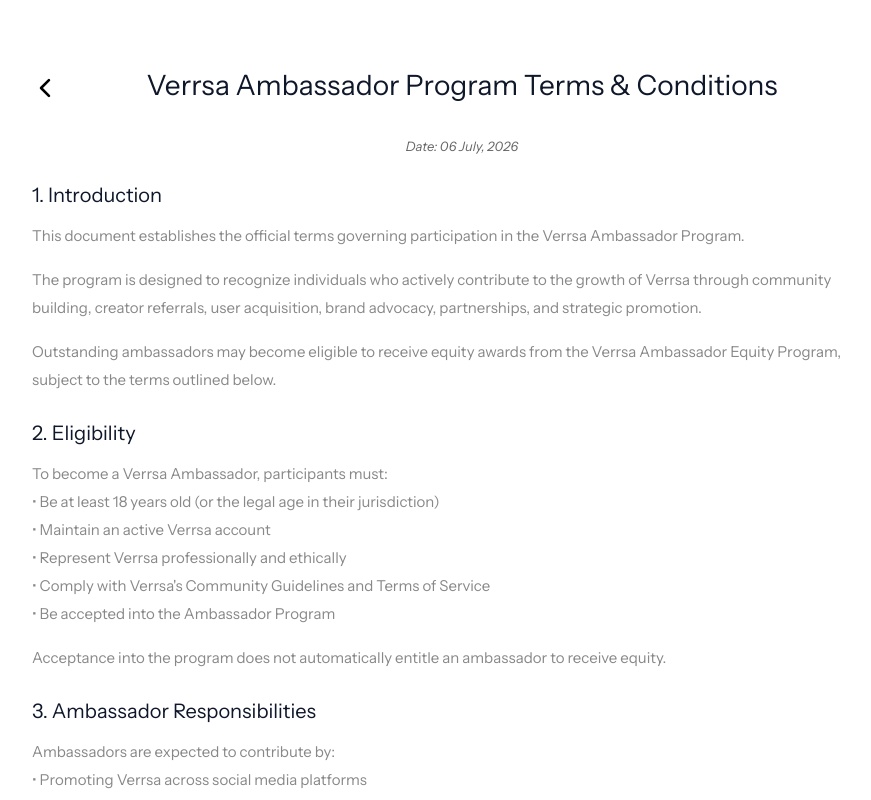
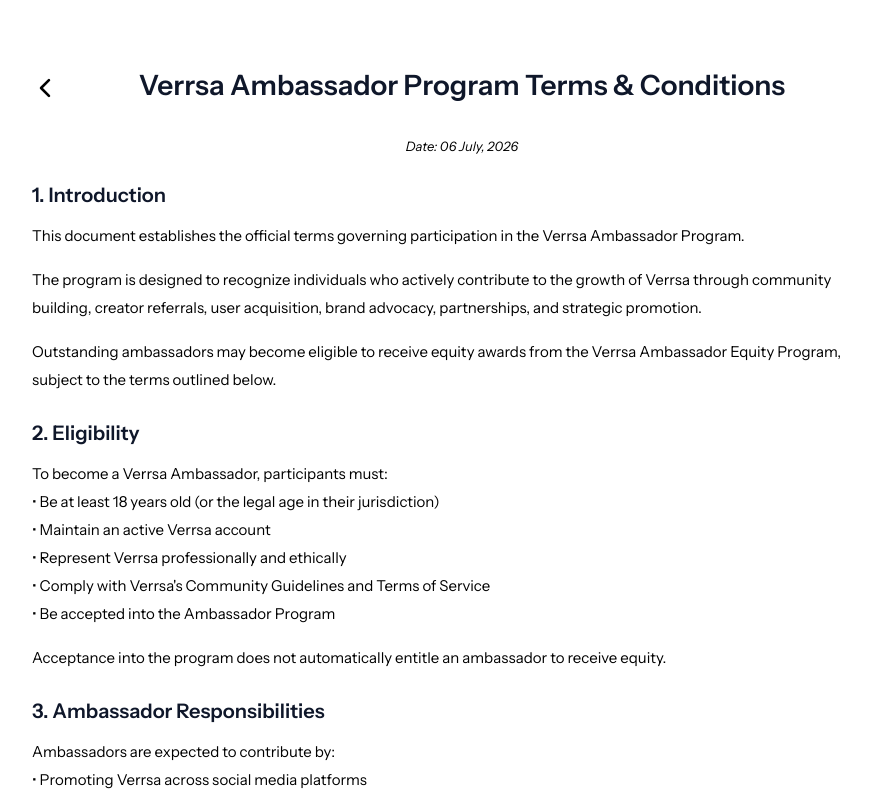
Before and after one commit to timgamerx/verrsawebgoeslive, a Next.js app: page /ambassador/terms in a window 1280 px wide. Shown: the top 800 px of the page, without its empty margins (178-1049 px from the left). Built offline with nearby package versions, Linux system fonts and the light colour scheme; no server answers.

Commit message:
update latest changes

```diff
--- a/pages/ambassador/terms.tsx
+++ b/pages/ambassador/terms.tsx
@@ -222,34 +222,34 @@
   },
   headerTitle: {
     fontSize: "28px",
-    fontWeight: "400",
+    fontWeight: "600",
     textAlign: "center",
     color: "#0F172A",
     margin: "50px 0 20px 0",
   },
   sectionTitle: {
     fontSize: "20px",
-    fontWeight: "400",
+    fontWeight: "600",
     color: "#0F172A",
     margin: "24px 0 12px 0",
   },
   paragraph: {
     fontSize: "15px",
     lineHeight: "28px",
-    color: "#888",
+    color: "#000",
     textAlign: "left",
     margin: "0 0 16px 0",
   },
   lastUpdated: {
     fontSize: "13px",
-    color: "#666",
+    color: "#000",
     textAlign: "center",
     fontStyle: "italic",
     margin: "0 0 24px 0",
   },
   footer: {
     fontSize: "15px",
-    color: "#888",
+    color: "#000",
     textAlign: "center",
     margin: "48px 0 0 0",
   },
```
